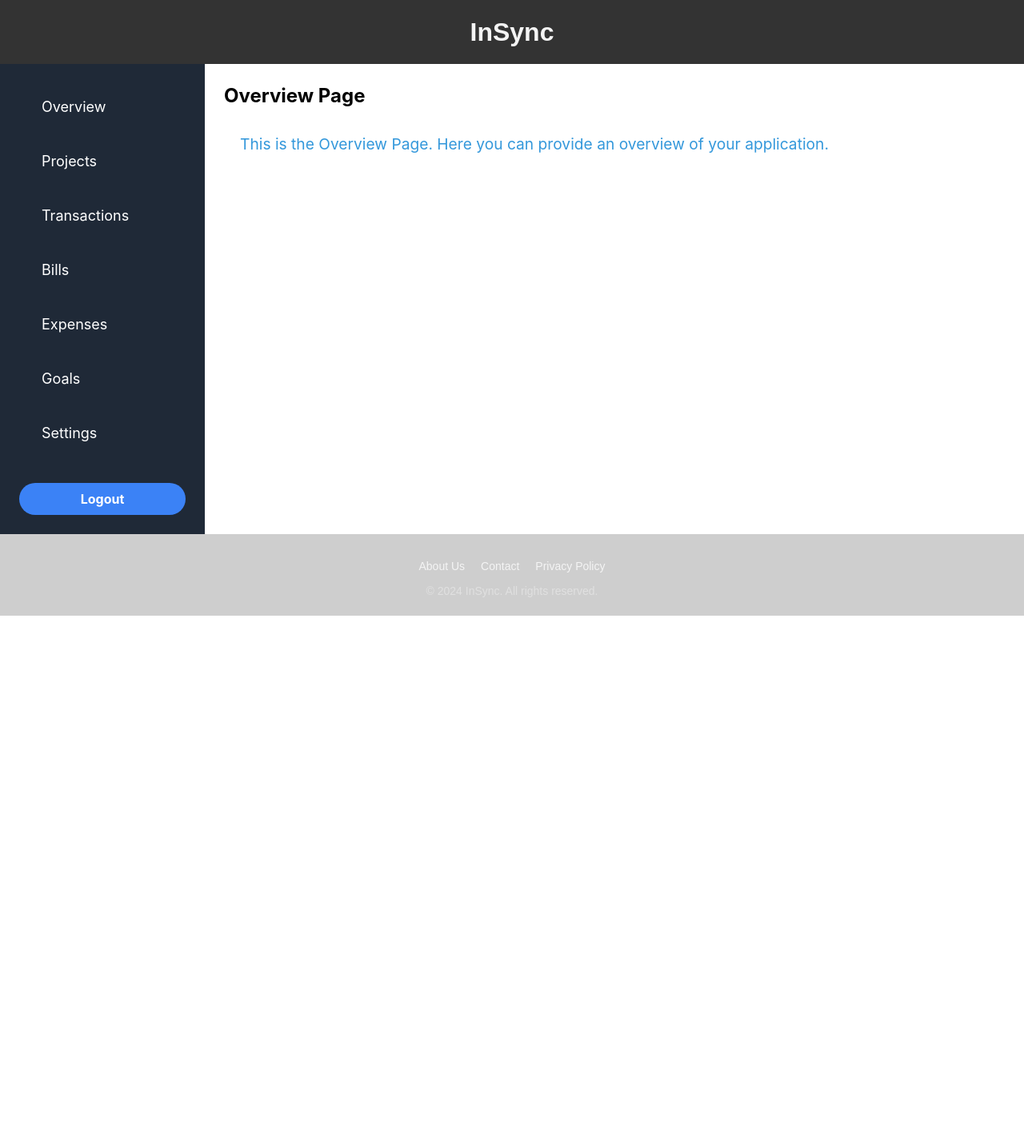
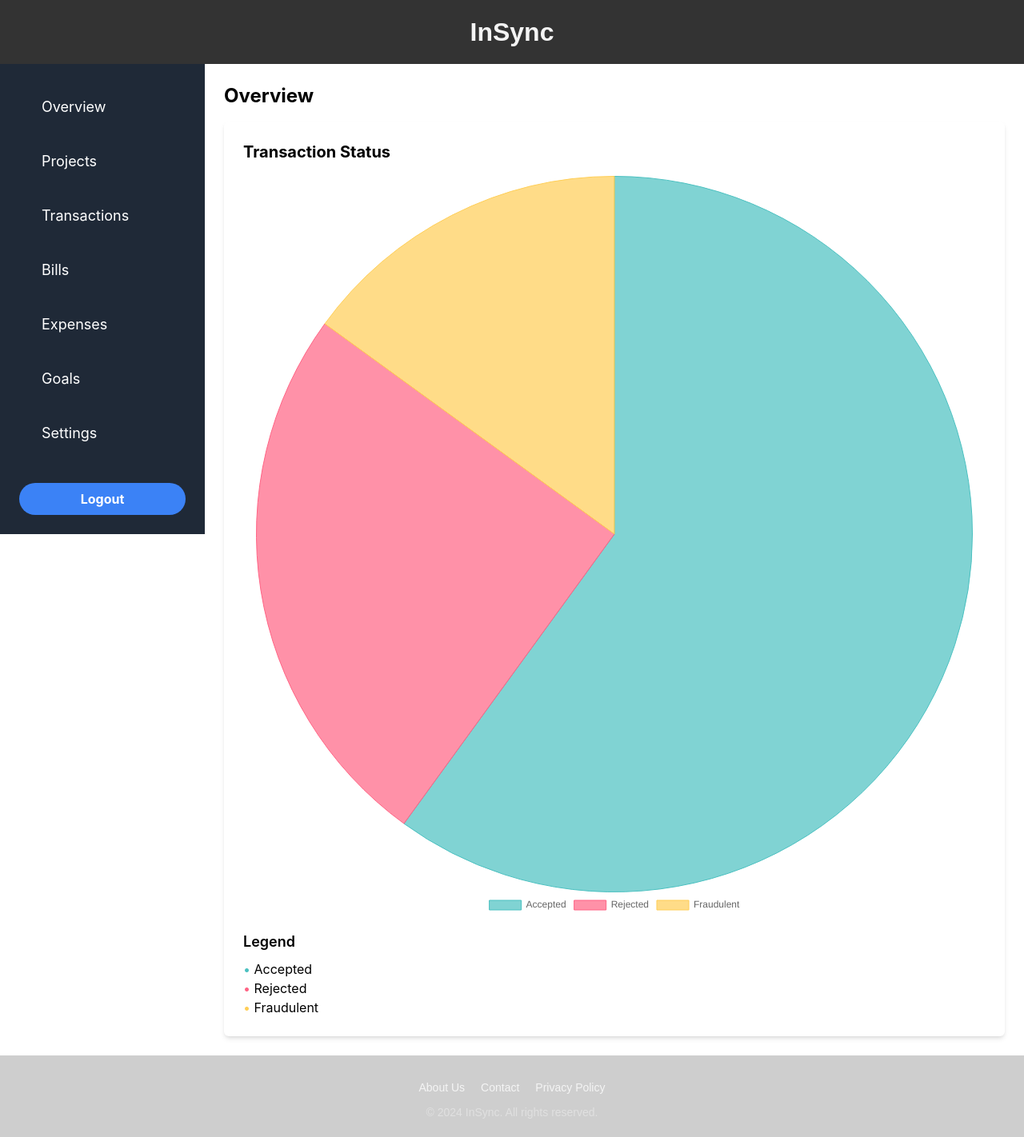
Before and after one commit to Pablxfdez/Infosys-Hackaton, a React (Create React App) app: page /overview in a window 1280 px wide. Shown: the whole page at 80% size. Before the commit the page ends 800 px from the top, so only its background shows below. Built offline with nearby package versions, Linux system fonts and the light colour scheme.

Commit message:
Added in pie chart

```diff
--- a/package.json
+++ b/package.json
@@ -6,7 +6,9 @@
     "@testing-library/jest-dom": "^5.17.0",
     "@testing-library/react": "^13.4.0",
     "@testing-library/user-event": "^13.5.0",
+    "chart.js": "^4.4.3",
     "react": "^18.3.1",
+    "react-chartjs-2": "^5.2.0",
     "react-dom": "^18.3.1",
     "react-router-dom": "^6.25.1",
     "react-scripts": "5.0.1",
--- /dev/null
+++ b/src/Components/PieChart.jsx
@@ -0,0 +1,52 @@
+import React from 'react';
+import { Pie } from 'react-chartjs-2';
+import { Chart as ChartJS, Title, Tooltip, Legend, ArcElement } from 'chart.js';
+
+ChartJS.register(Title, Tooltip, Legend, ArcElement);
+
+const PieChart = () => {
+  const data = {
+    labels: ['Accepted', 'Rejected', 'Fraudulent'],
+    datasets: [
+      {
+        label: 'Transaction Status',
+        data: [60, 25, 15], // Example data
+        backgroundColor: [
+          'rgba(75, 192, 192, 0.7)', // Accepted
+          'rgba(255, 99, 132, 0.7)', // Rejected
+          'rgba(255, 206, 86, 0.7)'  // Fraudulent
+        ],
+        borderColor: [
+          'rgba(75, 192, 192, 1)',
+          'rgba(255, 99, 132, 1)',
+          'rgba(255, 206, 86, 1)'
+        ],
+        borderWidth: 1,
+      },
+    ],
+  };
+
+  const options = {
+    responsive: true,
+    plugins: {
+      legend: {
+        position: 'bottom',
+      },
+      tooltip: {
+        callbacks: {
+          label: function (tooltipItem) {
+            return `${tooltipItem.label}: ${tooltipItem.raw}%`;
+          },
+        },
+      },
+    },
+  };
+
+  return (
+    <div className="pie-chart-container">
+      <Pie data={data} options={options} />
+    </div>
+  );
+};
+
+export default PieChart;
--- /dev/null
+++ b/src/Components/pages/Overview.css
@@ -0,0 +1,26 @@
+.pie-chart-container {
+    position: relative;
+    height: 150px; /* Adjust height to make the chart smaller */
+    width: 150px; /* Adjust width to make the chart smaller */
+    margin: 0 auto; /* Center the chart */
+  }
+
+  .pie-chart-container canvas {
+    height: 30% !important; /* Ensure the chart fits the container */
+    width: 30% !important;  /* Ensure the chart fits the container */
+  }
+
+  .pie-chart-legend {
+    margin-top: 1rem;
+    text-align: center; /* Center align the legend */
+  }
+
+  .pie-chart-legend ul {
+    list-style: none;
+    padding: 0;
+  }
+
+  .pie-chart-legend li {
+    margin-bottom: 0.5rem;
+    font-size: 0.875rem; /* Adjust font size if needed */
+  }
--- a/src/Components/pages/Overview.jsx
+++ b/src/Components/pages/Overview.jsx
@@ -1,12 +1,32 @@
 import React from 'react';
+import PieChart from '../PieChart'; // Adjust the path as needed
 
-function Overview() {
+const Overview = ({ setLoading }) => {
+  React.useEffect(() => {
+    setLoading(true);
+    // Simulate a delay for loading state
+    setTimeout(() => setLoading(false), 1000);
+  }, [setLoading]);
+
   return (
     <div>
-      <h1 className="text-2xl font-bold">Overview Page</h1>
-      <p>This is the Overview Page. Here you can provide an overview of your application.</p>
+      <h1 className="text-2xl font-bold mb-4">Overview</h1>
+      <div className="grid grid-cols-1 gap-6">
+        <div className="bg-white rounded-md shadow-md p-6">
+          <h2 className="text-xl font-bold mb-4">Transaction Status</h2>
+          <PieChart />
+          <div className="mt-4 pie-chart-legend">
+            <h3 className="text-lg font-semibold mb-2">Legend</h3>
+            <ul>
+              <li><span style={{ color: 'rgba(75, 192, 192, 1)' }}>•</span> Accepted</li>
+              <li><span style={{ color: 'rgba(255, 99, 132, 1)' }}>•</span> Rejected</li>
+              <li><span style={{ color: 'rgba(255, 206, 86, 1)' }}>•</span> Fraudulent</li>
+            </ul>
+          </div>
+        </div>
+      </div>
     </div>
   );
-}
+};
 
 export default Overview;
```
Also changed, not shown: 2 other files (tests, documents, lock files or other folders).
